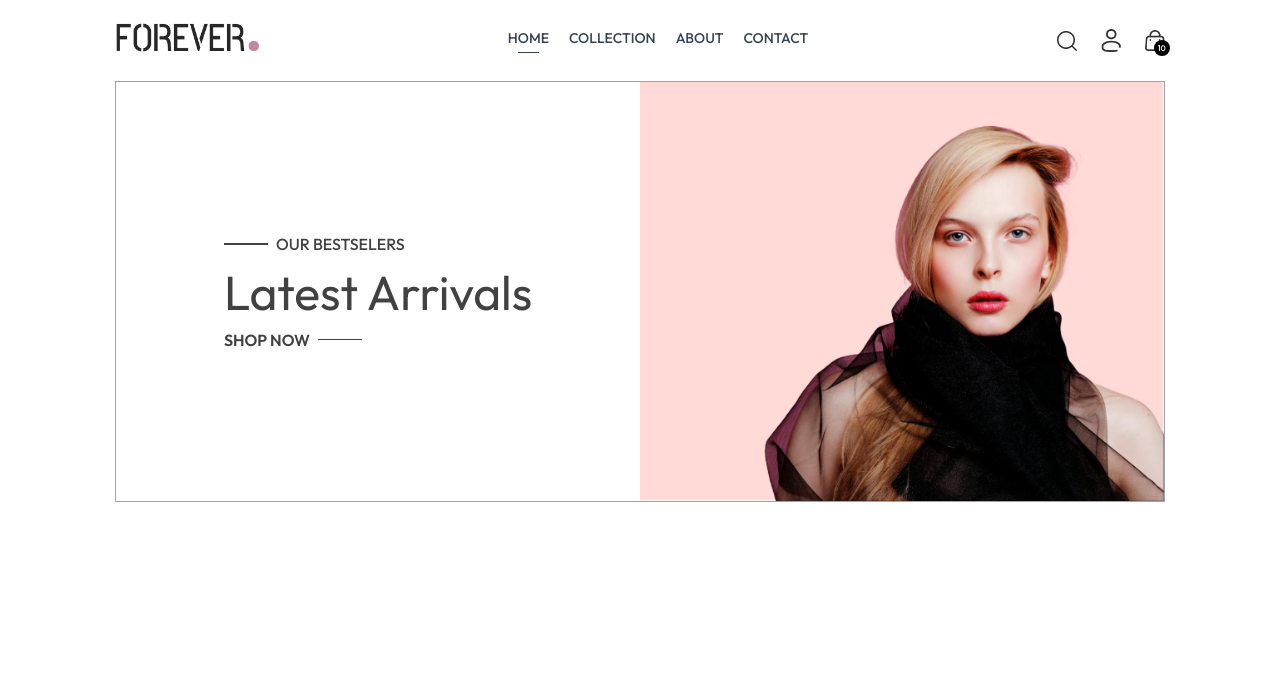
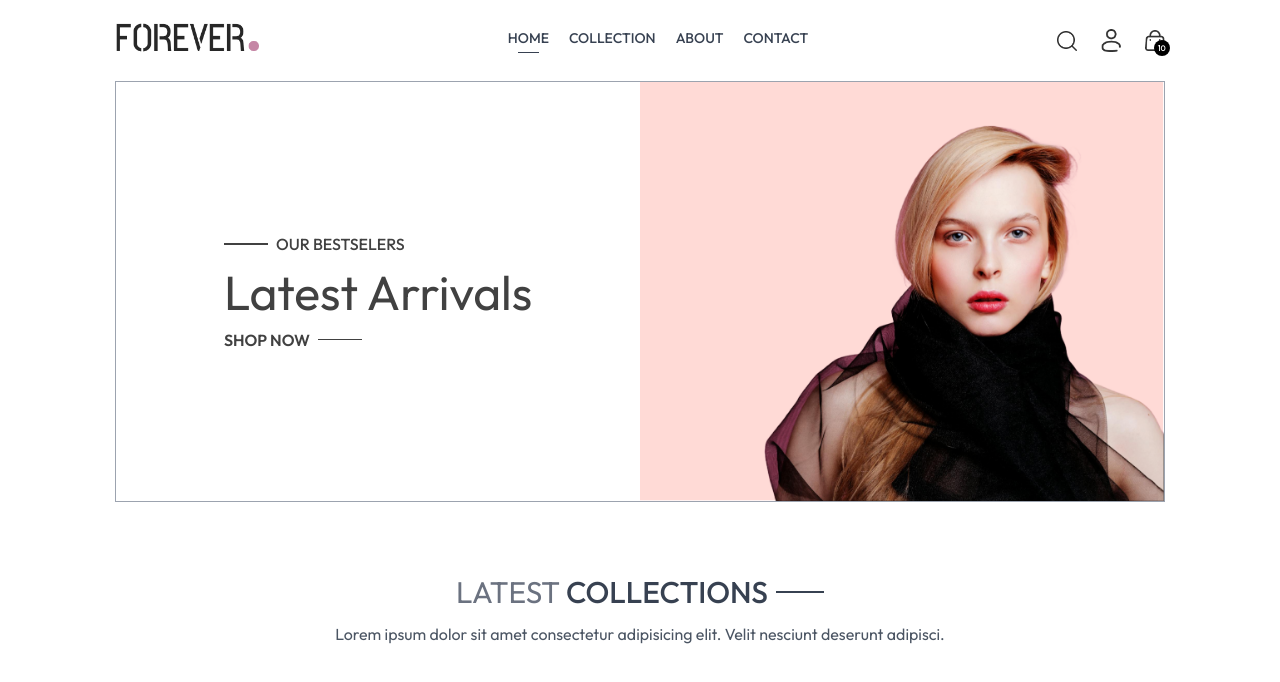
Before and after one commit to leowu0329/mernEcommerce, a React (Vite) app in the folder frontend/: page / in a window 1280 px wide. Shown: the top 682 px of the page. Built offline with nearby package versions, Linux system fonts and the light colour scheme.

Commit message:
add latest title and subtitle

```diff
--- a/frontend/src/components/LatestCollection.jsx
+++ b/frontend/src/components/LatestCollection.jsx
@@ -1,10 +1,21 @@
 import { useContext } from 'react';
 import { ShopContext } from '../context/ShopContext';
+import Title from './Title';
 
 const LatestCollection = () => {
   const { products } = useContext(ShopContext);
-  console.log(products);
-  return <div></div>;
+
+  return (
+    <div className="my-10">
+      <div className="text-center py-8 text-3xl">
+        <Title text1={'LATEST'} text2={'COLLECTIONS'} />
+        <p className="w-3/4 m-auto text-xs sm:text-sm md:text-base text-gray-600">
+          Lorem ipsum dolor sit amet consectetur adipisicing elit. Velit
+          nesciunt deserunt adipisci.
+        </p>
+      </div>
+    </div>
+  );
 };
 
 export default LatestCollection;
--- /dev/null
+++ b/frontend/src/components/Title.jsx
@@ -0,0 +1,13 @@
+function Title({ text1, text2 }) {
+  return (
+    <div className="inline-flex gap-2 items-center mb-3">
+      <p className="text-gray-500">
+        {text1} <span className="text-gray-700 font-medium">{text2}</span>
+      </p>
+      {/* text after state line */}
+      <p className="w-8 sm:w-12 h-[2px] sm:h-[2px] bg-gray-700"></p>
+    </div>
+  );
+}
+
+export default Title;
```
